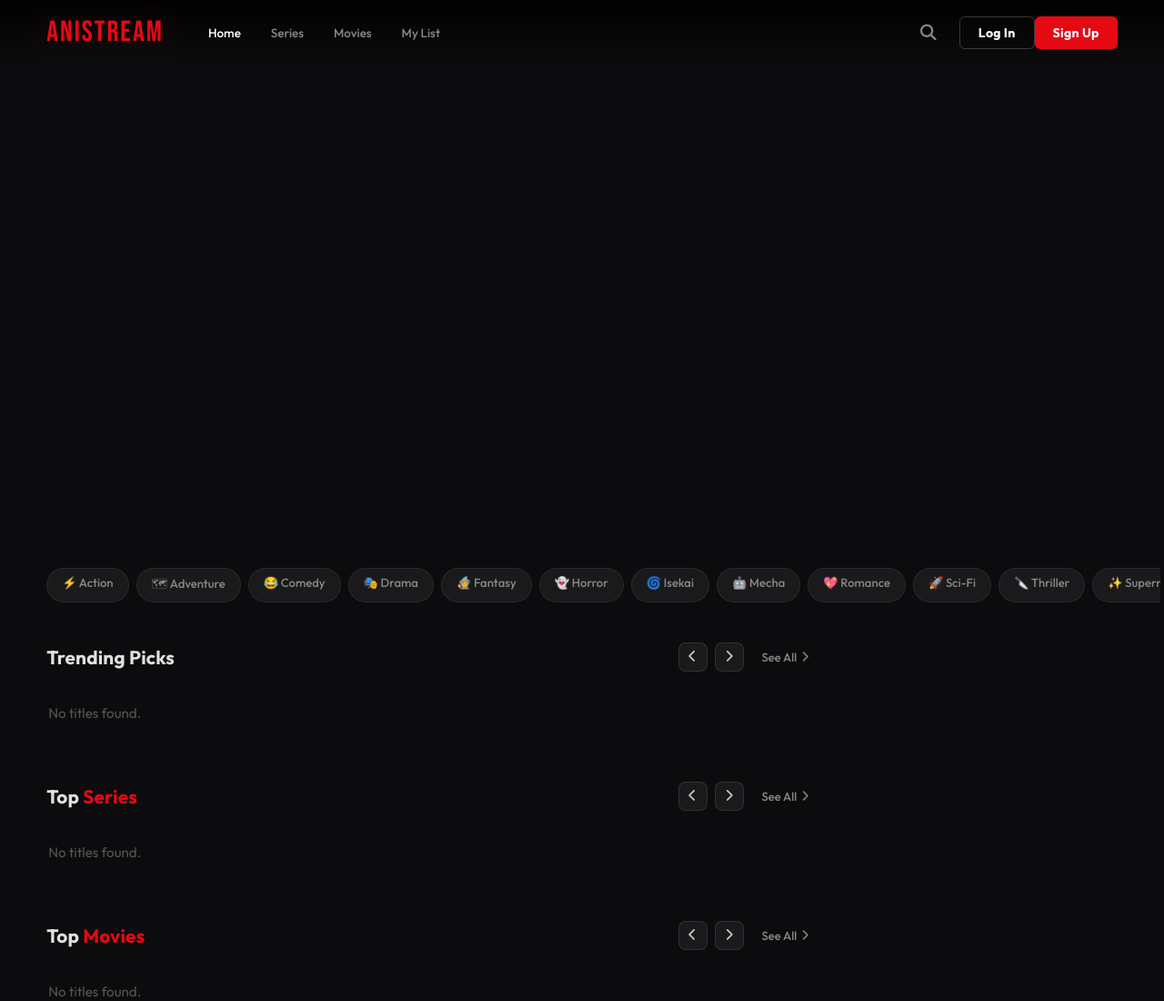
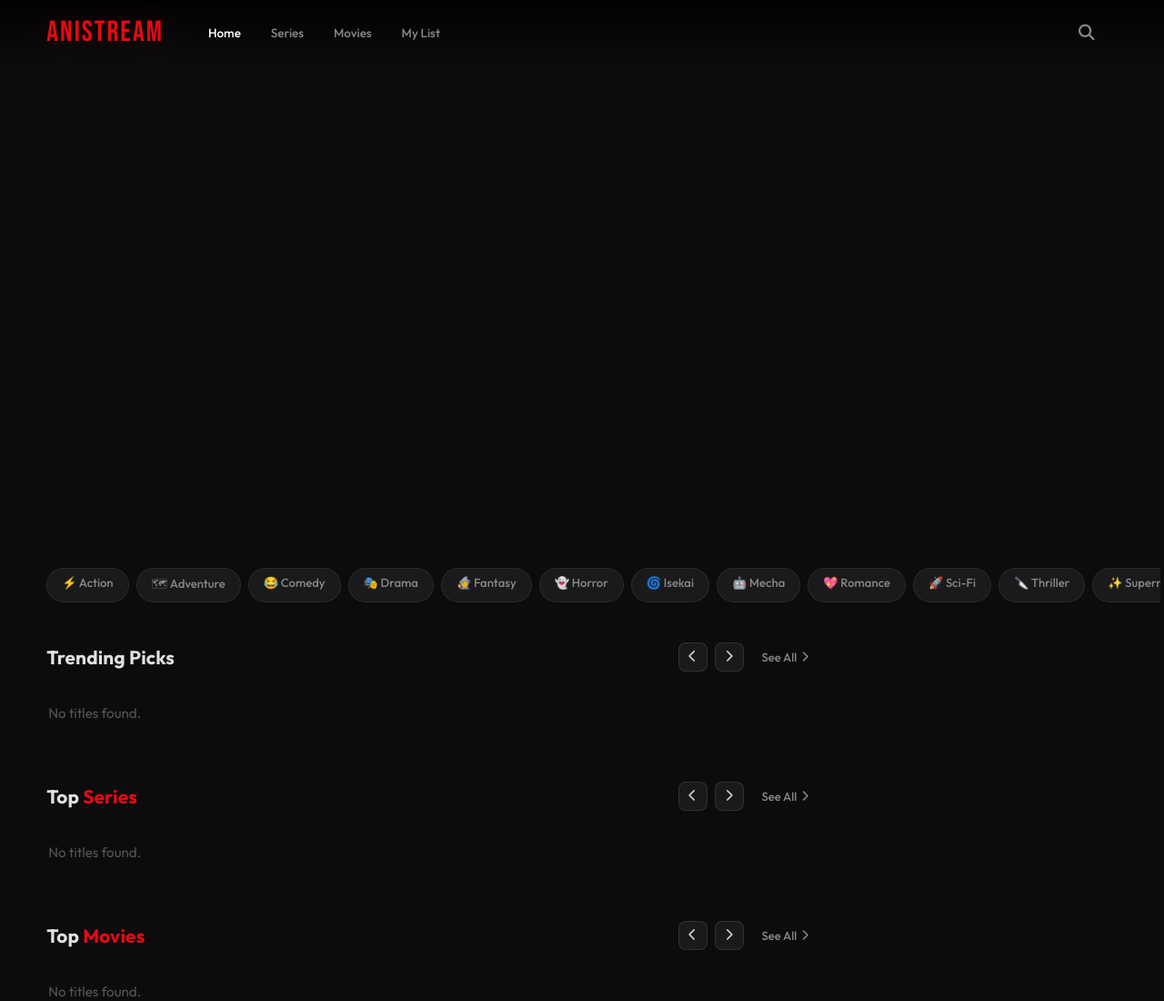
Before and after one commit to ig-ambesh/anistream, a plain HTML site: page public/index.html in a window 1280 px wide. Shown: the top 1100 px of the page at 91% size. Drawn offline with nearby package versions, Linux system fonts and the light colour scheme; no server answers.

Commit message:
Update index.html

```diff
--- a/public/index.html
+++ b/public/index.html
@@ -37,11 +37,11 @@
         <div class="nav-right">
             <button class="search-trigger" onclick="openSearch()" title="Search"><i class="fas fa-search"></i></button>
             <div id="user-section">
-                <div id="auth-buttons" style="display:none;">
+                <!-- <div id="auth-buttons" style="display:none;">
                     <button onclick="openLoginModal()" class="signin-btn"
                         style="background:transparent;border:1px solid rgba(255,255,255,0.2);">Log In</button>
                     <button onclick="openSignupModal()" class="signin-btn">Sign Up</button>
-                </div>
+                </div> -->
                 <div id="profile-wrapper" class="profile-wrapper" style="display:none;">
                     <img id="user-avatar" src="" alt="Profile" onclick="toggleProfileDropdown(event)">
                     <div class="profile-dropdown">
```
